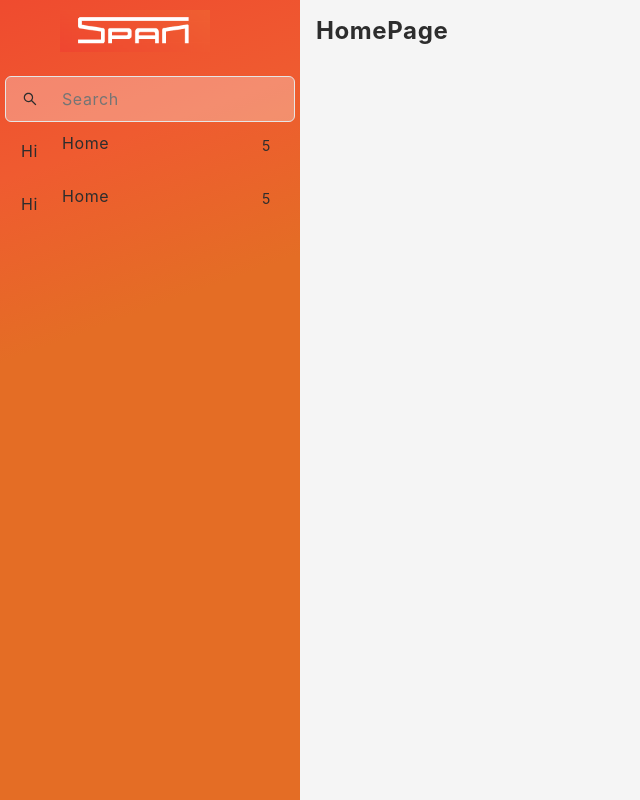
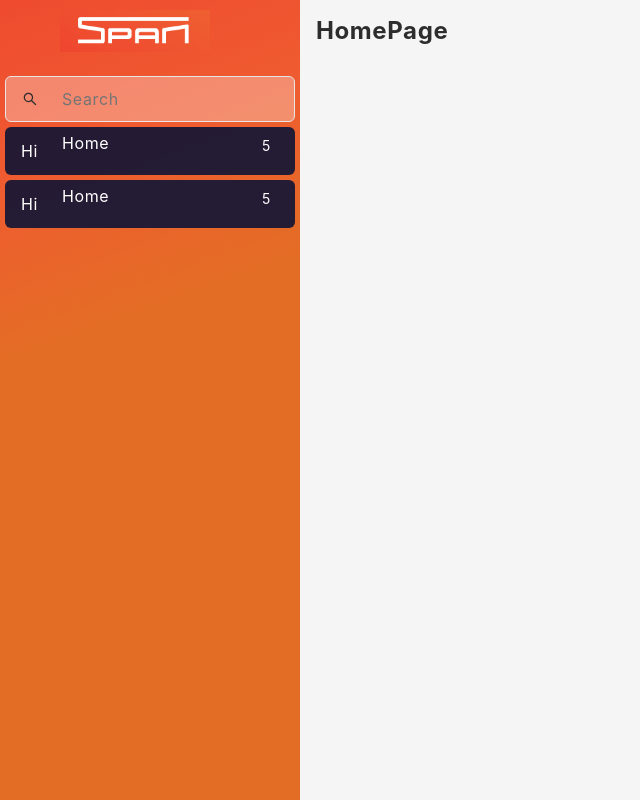
Before and after one commit to Pinto1232/SpanDevCode-Pinto, a React (Vite) app: page / in a window 1280 px wide. Shown: the whole page, without its empty margins (0-640 px from the left). Built offline with nearby package versions, Linux system fonts and the light colour scheme.

Commit message:
Commit code

```diff
--- a/src/components/Sidebar/style.js
+++ b/src/components/Sidebar/style.js
@@ -70,14 +70,18 @@ export const SDivider = styled.div`
 `
 
 export const SLinkContainer = styled.div`
-  background: transparent;
+    background: #111435e8;
+    color: #fff;
+    margin-top: 12px;
+
   border-radius: ${v.borderRadius};
   margin: 8px 0;
   cursor: pointer;
   margin: 5px;
 
   :hover {
-    box-shadow: inset 0 0 0 1px ${({theme}) => theme.bg3};
+    box-shadow: inset 0 0 0 1px ${({ theme }) => theme.bg3};
+    background: transparent;
   }
 
 `
```
